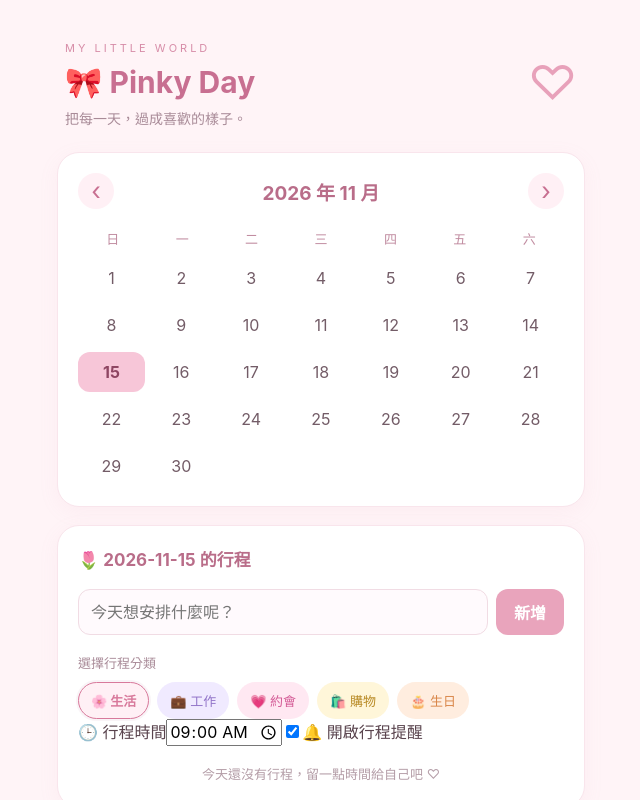
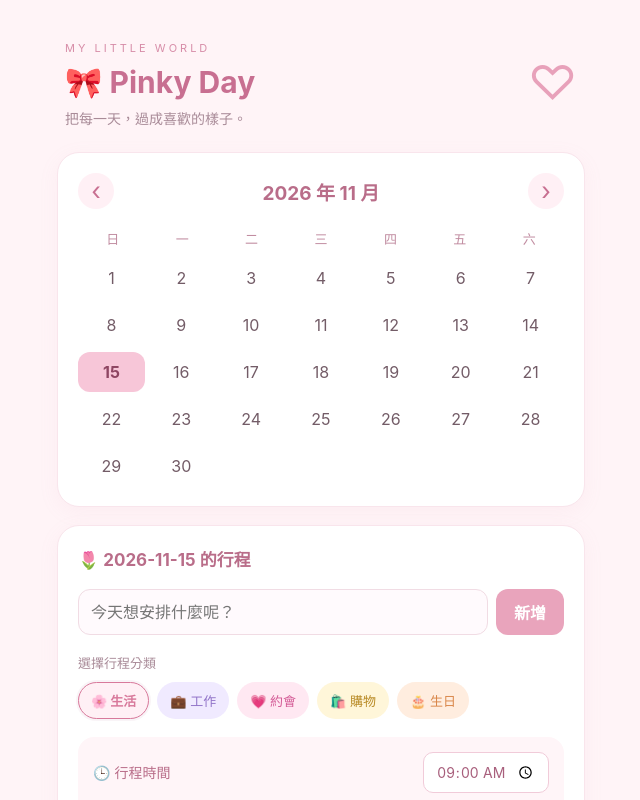
Before and after one commit to a92119921-prog/pinky-day, a React (Vite) app: page / in a window 1280 px wide. Shown: the top 800 px of the page, without its empty margins (319-959 px from the left). Built offline with nearby package versions, Linux system fonts and the light colour scheme.

Commit message:
Add styles for reminder settings and time labels
Added styles for reminder settings and time labels.

```diff
--- a/src/style.css
+++ b/src/style.css
@@ -305,3 +305,44 @@ footer {
     font-size: 12px;
   }
 }
+
+.reminder-settings {
+  margin-top: 18px;
+  padding: 15px;
+  border-radius: 16px;
+  background: #fff5f8;
+  display: flex;
+  flex-direction: column;
+  gap: 15px;
+}
+
+.time-label {
+  display: flex;
+  justify-content: space-between;
+  align-items: center;
+  gap: 12px;
+  color: #b96d89;
+  font-size: 14px;
+}
+
+.time-label input {
+  padding: 9px 12px;
+  border: 1px solid #f1cbd9;
+  border-radius: 10px;
+  background: white;
+  color: #a85f7c;
+}
+
+.reminder-toggle {
+  display: flex;
+  align-items: center;
+  gap: 9px;
+  color: #bd7892;
+  font-size: 14px;
+}
+
+.reminder-toggle input {
+  width: 18px;
+  height: 18px;
+  accent-color: #df91ad;
+}
```
